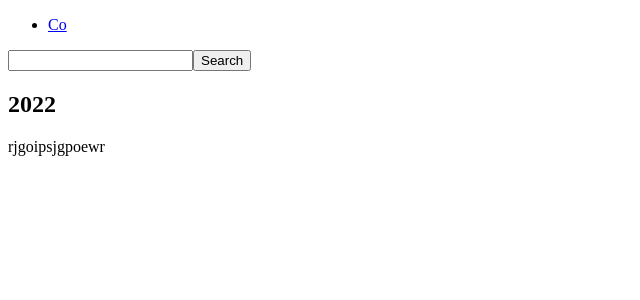
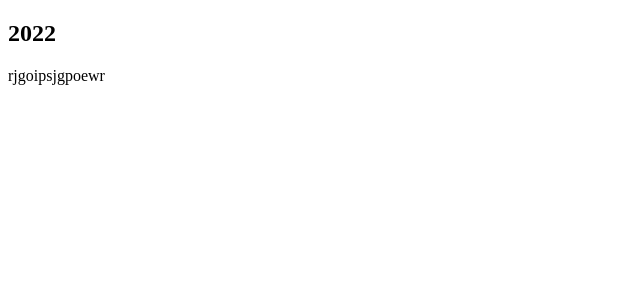
Before and after one commit to Josbinj/Josbin, a React (Create React App) app: page / in a window 1280 px wide. Shown: the top 300 px of the page, without its empty margins (0-640 px from the left). Built offline with nearby package versions, Linux system fonts and the light colour scheme.

Commit message:
Update App.js

```diff
--- a/src/App.js
+++ b/src/App.js
@@ -1,25 +1,8 @@
 import React from 'react';
-import './App.css';
 
 function App() {
   return (
     <div>
-      <nav class="navbar background">
-        <ul class="nav-list">
-          <div class="logo">
-
-          </div>
-          <li>
-            <a href="#courses">Co</a>
-          </li>
-        </ul>
-
-        <div class="rightNav">
-          <input type="text" name="search" id="search" />
-          <button class="btn btn-sm">Search</button>
-        </div>
-      </nav>
-
       <section class="section">
         <div class="box-main">
           <div class="firstHalf">
@@ -28,10 +11,6 @@ function App() {
           </div>
         </div>
       </section>
-
-      <footer className="footer">
-        <p className="text-footer"></p>
-      </footer>
     </div>
   );
 }
```
